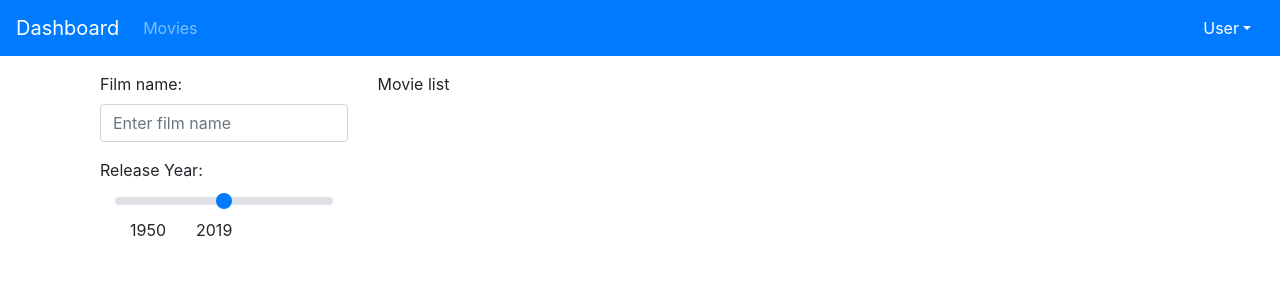
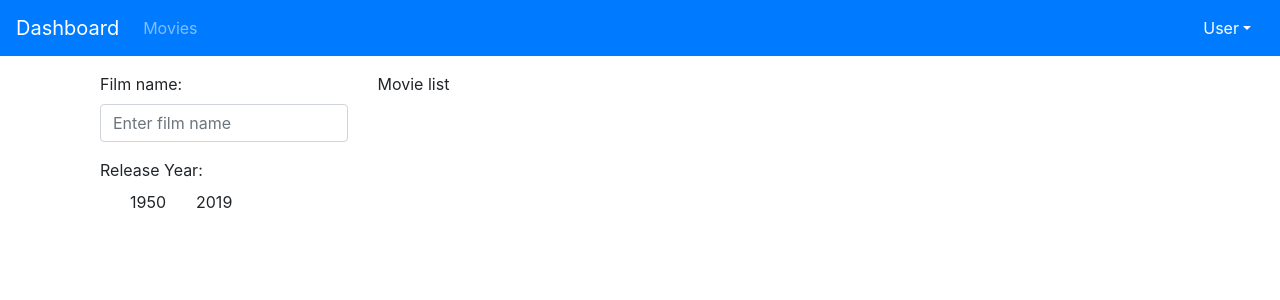
Before and after one commit to tomisicm/movie_rating_app_v3, a React app: page /movies in a window 1280 px wide. Shown: the top 300 px of the page. Built offline with nearby package versions, Linux system fonts and the light colour scheme.

Commit message:
simple slider

```diff
--- a/src/components/ItemFilter.jsx
+++ b/src/components/ItemFilter.jsx
@@ -21,12 +21,15 @@ class MainItemFilter extends Component {
         <div className="form-group">
           <label htmlFor="film-name">Release Year:</label>
           <div className="container">
-            <input
+            {/* <input
               type="range"
               className="custom-range"
               id="ReleaseYear"
               onChange={this.onChange}
-            />
+              min="1900"
+              max={new Date().getFullYear()}
+            /> */}
+
             <span className="col indigo-text mt-1">1950</span>
             <span className="col mr-auto indigo-text mt-1">2019</span>
           </div>
```
